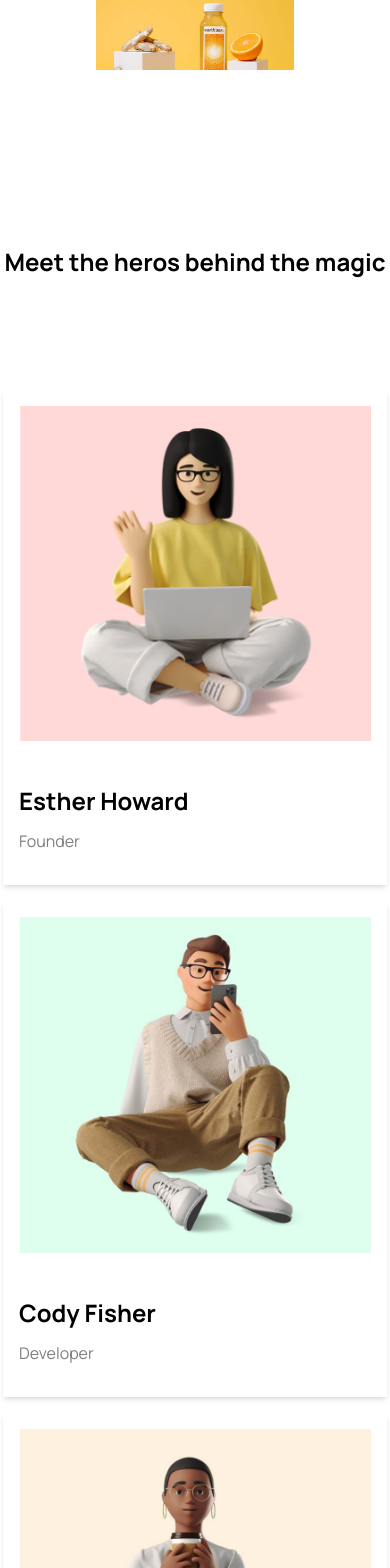
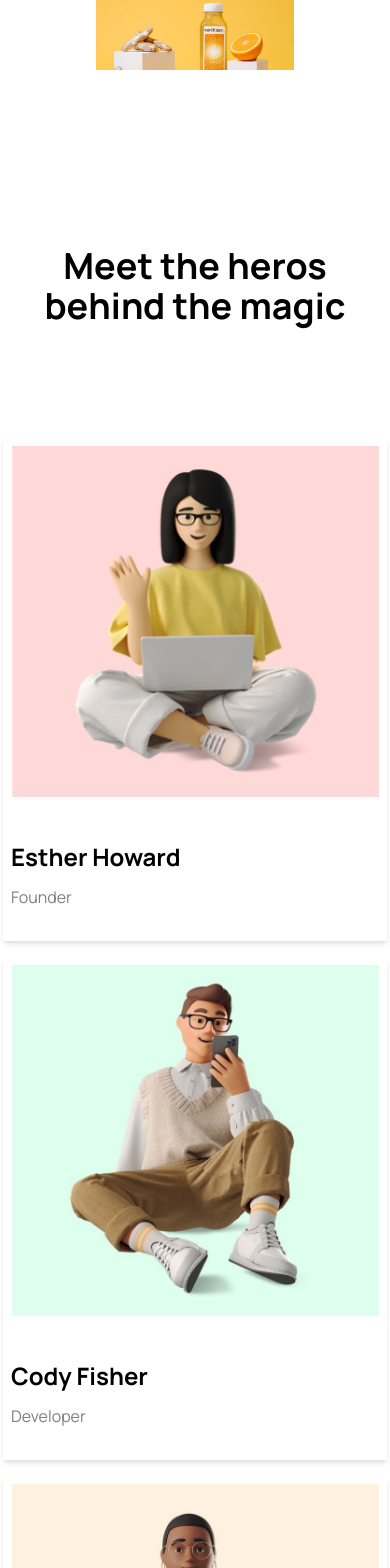
Before and after one commit to VeyselGaziDuran/piton-tech-case, a Next.js app: page / in a window 390 px wide. Shown: the part 2380-3948 px from the top of the page. Built offline with nearby package versions, Linux system fonts and the light colour scheme.

Commit message:
Refactor MeetTheTeam component to improve grid layout and image styling

```diff
--- a/src/components/MeetTheTeam.tsx
+++ b/src/components/MeetTheTeam.tsx
@@ -3,11 +3,11 @@ import React from "react";
 const MeetTheTeam = () => {
   return (
     <div className="pt-16 lg:pt-48 ">
-      <h2 className="font-bold text-2xl sm:text-3xl lg:text-4xl flex justify-center py-28">
+      <h2 className="font-bold text-4xl flex text-center justify-center py-28">
         Meet the heros behind the magic
       </h2>
-      <div className="grid grid-cols-1 xl:grid-cols-3 gap-4 justify-items-center">
-        <div className="flex flex-col items-start justify-center bg-white px-4 pt-4 shadow-md max-w-96">
+      <div className="grid grid-cols-1 md:grid-cols-3 gap-4 justify-items-center">
+        <div className="flex flex-col items-start justify-center bg-white px-2 lg:px-4 pt-2 lg:pt-4 shadow-md max-w-96">
           <Image
             src="/images/Team/image1.png"
             alt="#"
@@ -15,12 +15,10 @@ const MeetTheTeam = () => {
             height={376}
             objectFit="cover"
           />
-          <h3 className="font-bold text-2xl text-start pt-11">
-            Esther Howard
-          </h3>
+          <h3 className="font-bold text-2xl text-start pt-11">Esther Howard</h3>
           <p className="pt-3 pb-8 opacity-50">Founder</p>
         </div>
-        <div className="flex flex-col items-start justify-center bg-white px-4 pt-4 shadow-md max-w-96">
+        <div className="flex flex-col items-start justify-center bg-white px-2 lg:px-4 pt-2 lg:pt-4 shadow-md max-w-96">
           <Image
             src="/images/Team/image2.png"
             alt="#"
@@ -28,12 +26,10 @@ const MeetTheTeam = () => {
             height={376}
             objectFit="cover"
           />
-          <h3 className="font-bold text-2xl text-start pt-11">
-            Cody Fisher
-          </h3>
+          <h3 className="font-bold text-2xl text-start pt-11">Cody Fisher</h3>
           <p className="pt-3 pb-8 opacity-50">Developer</p>
         </div>
-        <div className="flex flex-col items-start justify-center bg-white px-4 pt-4 shadow-md max-w-96">
+        <div className="flex flex-col items-start justify-center bg-white px-2 lg:px-4 pt-2 lg:pt-4 shadow-md max-w-96">
           <Image
             src="/images/Team/image3.png"
             alt="#"
```
